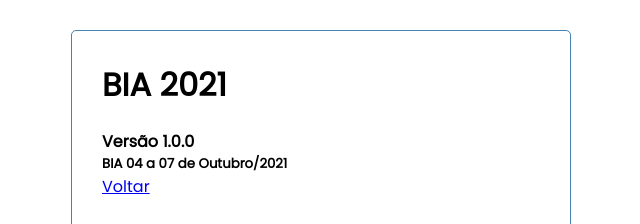
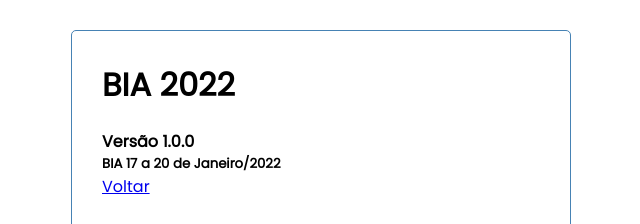
Before and after one commit to henrylle/bia, a React (Create React App) app in the folder client/: page /about in a window 1280 px wide. Shown: the top 224 px of the page, without its empty margins (319-959 px from the left). Built offline with nearby package versions, Linux system fonts and the light colour scheme; no server answers.

Commit message:
atualizando projeto para o evento de jan 22

```diff
--- a/client/src/components/About.js
+++ b/client/src/components/About.js
@@ -3,7 +3,7 @@ const About = () => {
   return (
     <div>
       <h4>Versão 1.0.0</h4>
-      <h5>BIA 04 a 07 de Outubro/2021</h5>
+      <h5>BIA 17 a 20 de Janeiro/2022</h5>
       <Link to="/">Voltar</Link>
     </div>
   );
--- a/client/src/components/Header.js
+++ b/client/src/components/Header.js
@@ -18,7 +18,7 @@ const Header = ({ title, onAdd, showAdd }) => {
 };
 
 Header.defaultProps = {
-  title: "BIA 2021",
+  title: "BIA 2022",
 };
 
 export default Header;
--- a/package.json
+++ b/package.json
@@ -1,7 +1,7 @@
 {
   "name": "bia",
-  "version": "1.0.0",
-  "description": "### Período do evento: 04 a 07 de Outubro/2021 (Online e ao vivo às 20h)",
+  "version": "1.0.1",
+  "description": "### Período do evento: 17 a 20 de Janeiro/2022 (Online e ao vivo às 20h)",
   "main": "index.js",
   "scripts": {
     "test": "echo \"Error: no test specified\" && exit 1",
```
